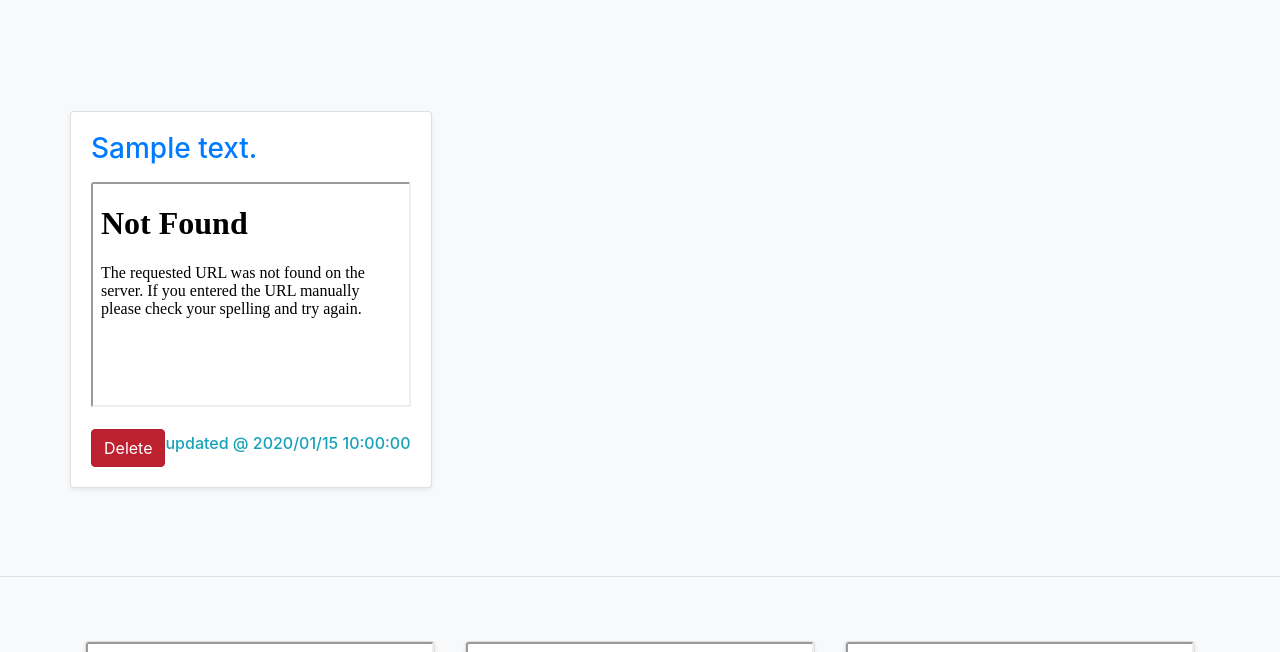
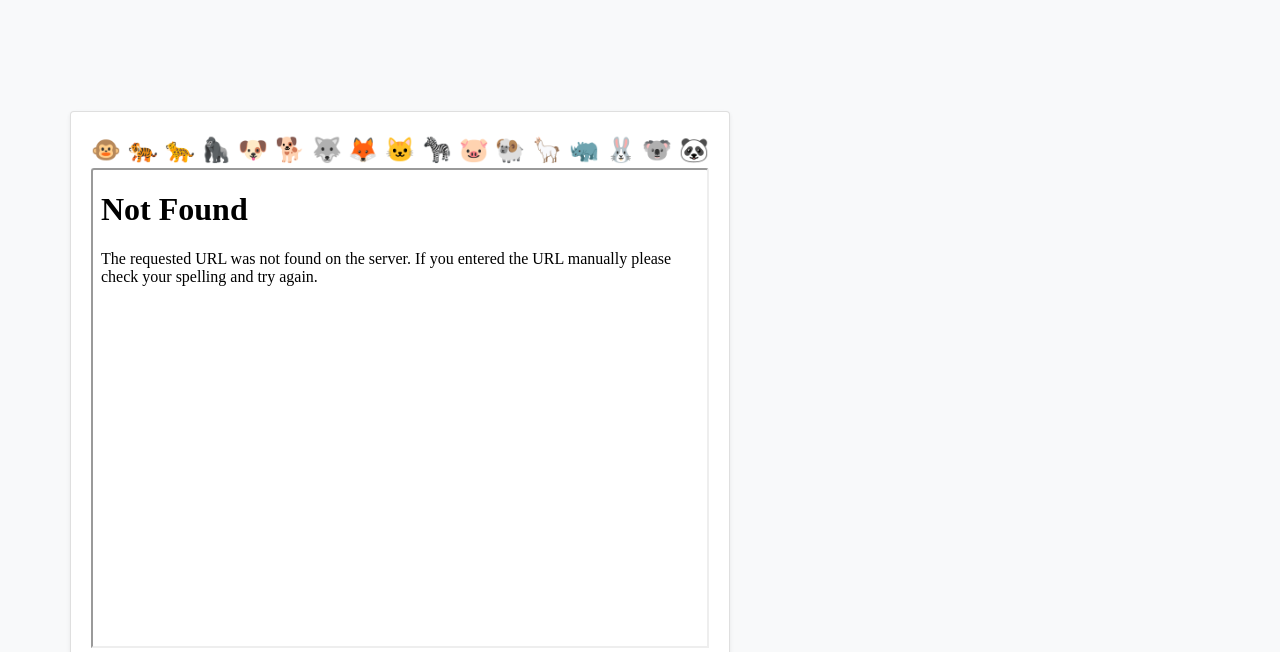
Before and after one commit to schuna/luckysblog, a Flask app: page / in a window 1280 px wide. Shown: the part 1012-1664 px from the top of the page. Run offline with Flask 2, Linux system fonts and the light colour scheme; the visitor is signed in with stand-in values (Sample User, id 1); tables that the repository leaves empty hold one stand-in row (values such as "Sample post"); some libraries are stand-ins or nearby versions; grey boxes are pictures that could not be loaded.

Commit message:
add emoji"

```diff
--- a/templates/index.html
+++ b/templates/index.html
@@ -41,7 +41,6 @@
   img:hover {
     box-shadow: 0 0 2px 1px rgba(0, 140, 186, 0.5);
   }
-
 
 </style>
 <main role="main">
@@ -119,13 +118,14 @@
             <div class="row">
                 <div class="card mb-4 shadow-sm">
                     <div class="card-body">
-                        <h3 class="card-text text-primary mb-3"> {{ post.description }}</h3>
+                        <div style="font-size:1.5rem;width:100%;text-align:center;">🐵 🐅 🐆 🦍 🐶 🐕 🐺 🦊 🐱 🦓 🐷 🐏 🦙 🦏 🐰 🐨 🐼</div>
                         <iframe class="bd-placeholder-img card-img-top"
                                 src="{{ post.image_path }}"
-                                width="100%" height="225"></iframe>
+                                width="100%" height="480"></iframe>
+                        <h3 class="card-text text-primary mb-3"> {{ post.description }}</h3>
                         <div class="d-flex justify-content-between align-items-center mt-3">
                             {% if session['username'] %}
-                            <a class="btn btn-danger active" role="button" aria-pressed="true" href="/delete/{{ post.post_id }}">Delete</a>
+                            <a class="btn btn-danger active bg-light" role="button" aria-pressed="true" href="/delete/{{ post.post_id }}">🗑</a>
                             {% endif %}
                             <h6 class="text-info"> updated @ {{ post.updated_at.strftime('%Y/%m/%d %H:%M:%S') }} </h6>
                         </div>
```
